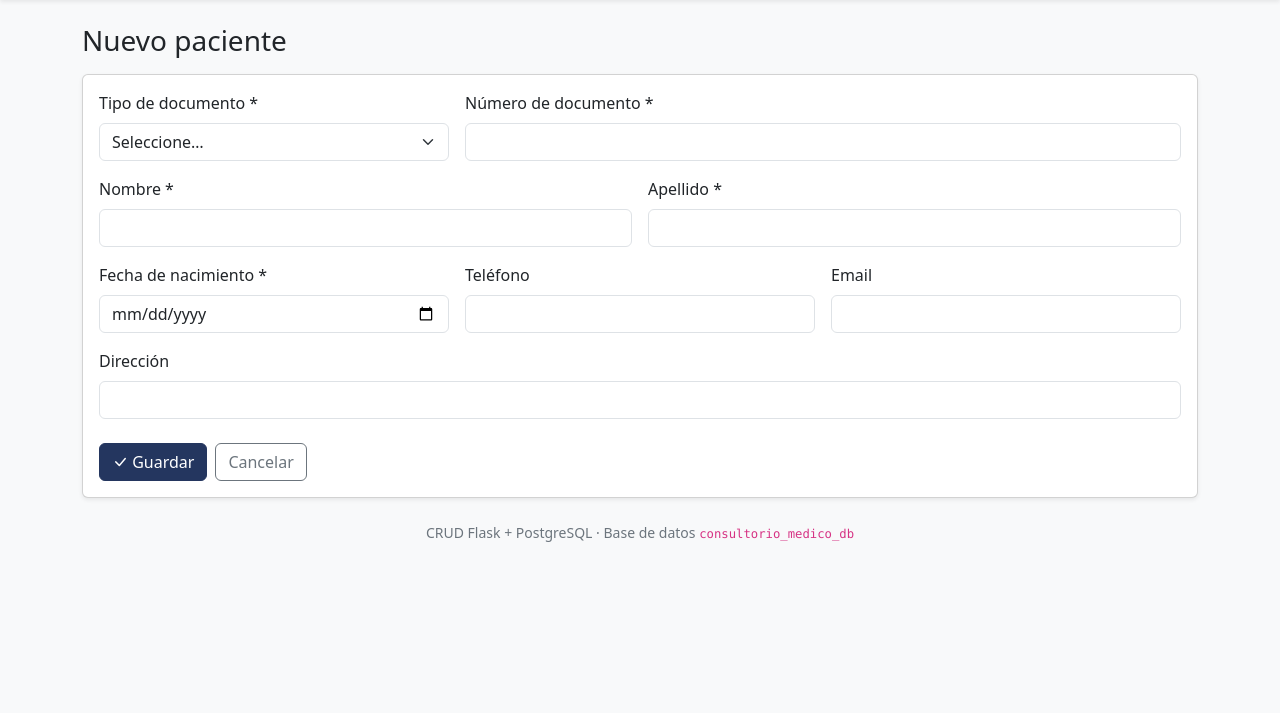
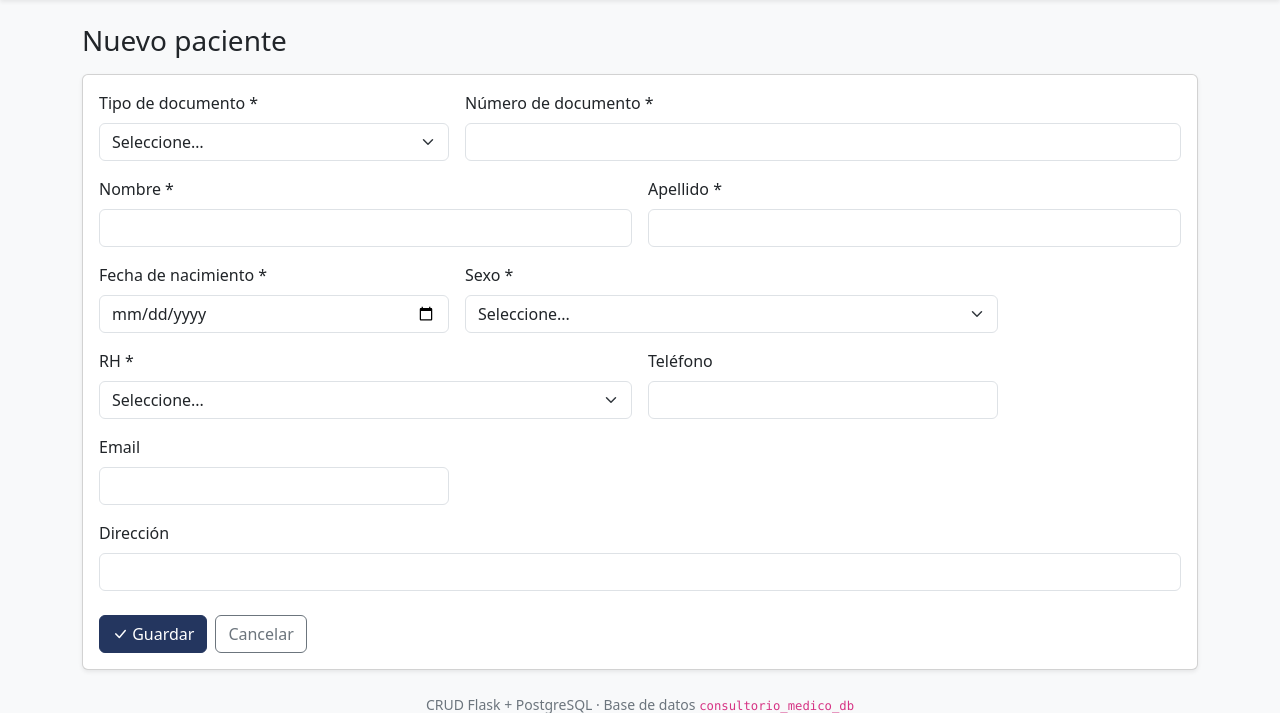
Before and after one commit to konax810/Citas-medicas, a Flask app: page /pacientes/nuevo in a window 1280 px wide. Shown: the part 56-769 px from the top of the page. Run offline with Flask 3, Linux system fonts and the light colour scheme; some libraries are stand-ins or nearby versions.

Commit message:
Permitir editar o crear sexo o rh

```diff
--- a/templates/pacientes/form.html
+++ b/templates/pacientes/form.html
@@ -35,6 +35,26 @@
         <input type="date" class="form-control" id="fecha_nacimiento" name="fecha_nacimiento" required
                value="{{ item.fecha_nacimiento or '' }}">
       </div>
+      <!-- Campo Sexo -->
+      <div class="col-md-6">
+        <label for="sexo" class="form-label">Sexo *</label>
+        <select class="form-select" id="sexo" name="sexo" required>
+          <option value="">Seleccione...</option>
+          <option value="Masculino" {{ 'selected' if item.sexo == 'Masculino' }}>Masculino</option>
+          <option value="Femenino" {{ 'selected' if item.sexo == 'Femenino' }}>Femenino</option>
+        </select>
+      </div>
+
+      <!-- Campo RH -->
+      <div class="col-md-6">
+        <label for="rh" class="form-label">RH *</label>
+        <select class="form-select" id="rh" name="rh" required>
+          <option value="">Seleccione...</option>
+          {% for tipo_rh in ['O+', 'O-', 'A+', 'A-', 'B+', 'B-', 'AB+', 'AB-'] %}
+            <option value="{{ tipo_rh }}" {{ 'selected' if item.rh == tipo_rh }}>{{ tipo_rh }}</option>
+          {% endfor %}
+        </select>
+      </div>
       <div class="col-md-4">
         <label for="telefono" class="form-label">Teléfono</label>
         <input type="text" class="form-control" id="telefono" name="telefono"
```
